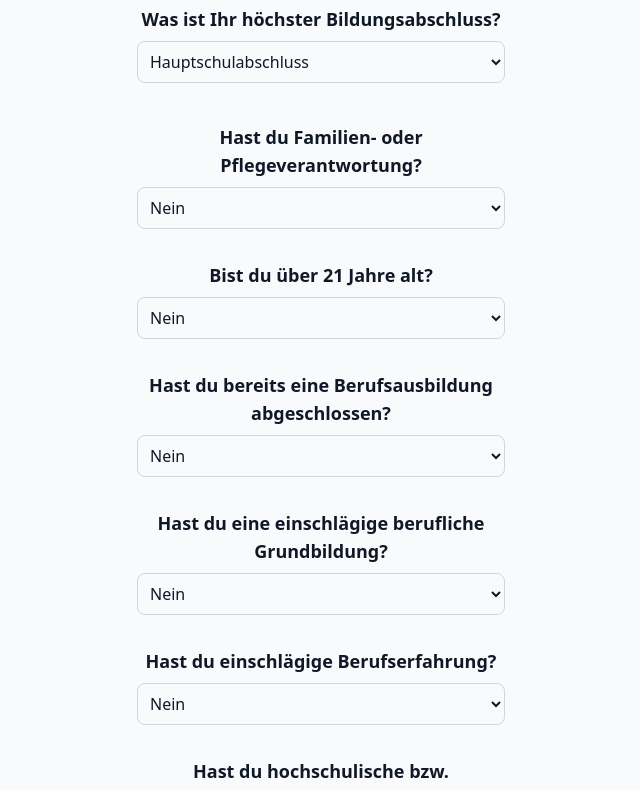
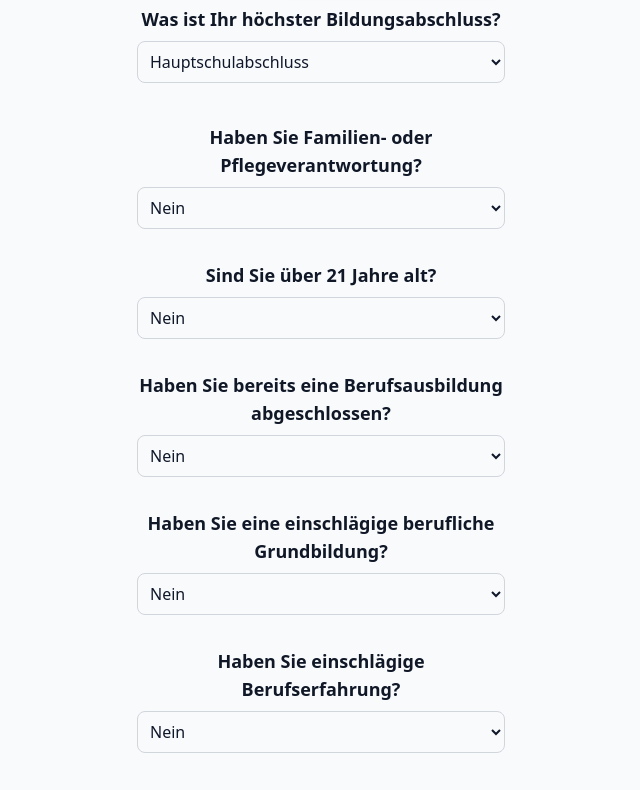
Before and after one commit to HadiDoBronxs/Teilzeitausbildungsrechner, a React (Vite) app: page / in a window 1280 px wide. Shown: the part 1020-1810 px from the top of the page, without its empty margins (319-959 px from the left). Built offline with nearby package versions, Linux system fonts and the light colour scheme.

Commit message:
Neue Auswahl Sonstiger Abschluss-Fragen auf Sie Form

```diff
--- a/src/domain/schoolDegreeReductions.js
+++ b/src/domain/schoolDegreeReductions.js
@@ -19,6 +19,11 @@ export const SCHOOL_DEGREE_OPTIONS = [
     id: "abi",
     months: 12,
     labelKey: "reductionOptions.abi",
+  },
+  {
+    id: "other",
+    months: 0,
+    labelKey: "reductionOptions.other",
   },
 ];
 
--- a/src/locales/de/translation.json
+++ b/src/locales/de/translation.json
@@ -57,7 +57,8 @@
         "hs": "Hauptschulabschluss",
         "mr": "Fachoberschulreife / Mittlere Reife",
         "fhr": "Fachhochschulreife",
-        "abi": "Hochschulreife"
+        "abi": "Hochschulreife",
+        "other": "Sonstiger Abschluss (keine Verkürzung)"
     },
     "app": {
         "title": "Teilzeit-Ausbildungs-Rechner",
@@ -145,7 +146,7 @@
     },
     "qualifications": {
         "title": "Weitere Qualifikationen",
-        "description": "Beantworte die Fragen zu deinen weiteren Qualifikationen. Insgesamt sind höchstens {{max}} Monate möglich.",
+        "description": "Beantworten Sie die Fragen zu Ihren weiteren Qualifikationen. Insgesamt sind höchstens {{max}} Monate möglich.",
         "summary": "Angerechnete Qualifikationsverkürzung: {{months}} / {{max}} Monate",
         "warning": "Die Auswahl ergibt rechnerisch {{raw}} Monate. Es werden jedoch höchstens {{max}} Monate berücksichtigt.",
         "totalWarning": "Deine Auswahl ergibt {{sum}} Monate. Berücksichtigt werden höchstens {{max}} Monate.",
@@ -155,27 +156,27 @@
             "no": "Nein"
         },
         "familyCare": {
-            "question": "Hast du Familien- oder Pflegeverantwortung?",
+            "question": "Haben Sie Familien- oder Pflegeverantwortung?",
             "note": "bis zu {{months}} Monaten"
         },
         "ageOver21": {
-            "question": "Bist du über 21 Jahre alt?",
+            "question": "Sind Sie über 21 Jahre alt?",
             "note": "bis zu {{months}} Monaten"
         },
         "completedTraining": {
-            "question": "Hast du bereits eine Berufsausbildung abgeschlossen?",
+            "question": "Haben Sie bereits eine Berufsausbildung abgeschlossen?",
             "note": "bis zu {{months}} Monaten"
         },
         "vocationalFoundation": {
-            "question": "Hast du eine einschlägige berufliche Grundbildung?",
+            "question": "Haben Sie eine einschlägige berufliche Grundbildung?",
             "note": "bis zu {{months}} Monaten"
         },
         "vocationalExperience": {
-            "question": "Hast du einschlägige Berufserfahrung?",
+            "question": "Haben Sie einschlägige Berufserfahrung?",
             "note": "bis zu {{months}} Monaten"
         },
         "academic": {
-            "question": "Hast du hochschulische bzw. akademische Leistungen erbracht?",
+            "question": "Haben Sie hochschulische bzw. akademische Leistungen erbracht?",
             "note": "bis zu {{months}} Monaten"
         },
         "foreignRecognition": {
--- a/src/locales/en/translation.json
+++ b/src/locales/en/translation.json
@@ -57,7 +57,8 @@
     "hs": "Lower secondary school certificate",
     "mr": "Secondary school certificate (GCSE equivalent)",
     "fhr": "Advanced technical college entrance qualification",
-    "abi": "General higher education entrance qualification"
+    "abi": "General higher education entrance qualification",
+    "other": "Other degree (no reduction)"
   },
   "app": {
     "title": "Part-time Training Calculator",
--- a/vitest.setup.js
+++ b/vitest.setup.js
@@ -63,6 +63,7 @@ const translators = {
     "Fachoberschulreife / Mittlere Reife",
   "reductionOptions.fhr": () => "Fachhochschulreife",
   "reductionOptions.abi": () => "Hochschulreife",
+  "reductionOptions.other": () => "Sonstiger Abschluss (keine Verkürzung)",
   "transparency.title": () => "Wie wird das berechnet?",
   "transparency.close": () => "Schließen",
   "transparency.intro": () =>
```
